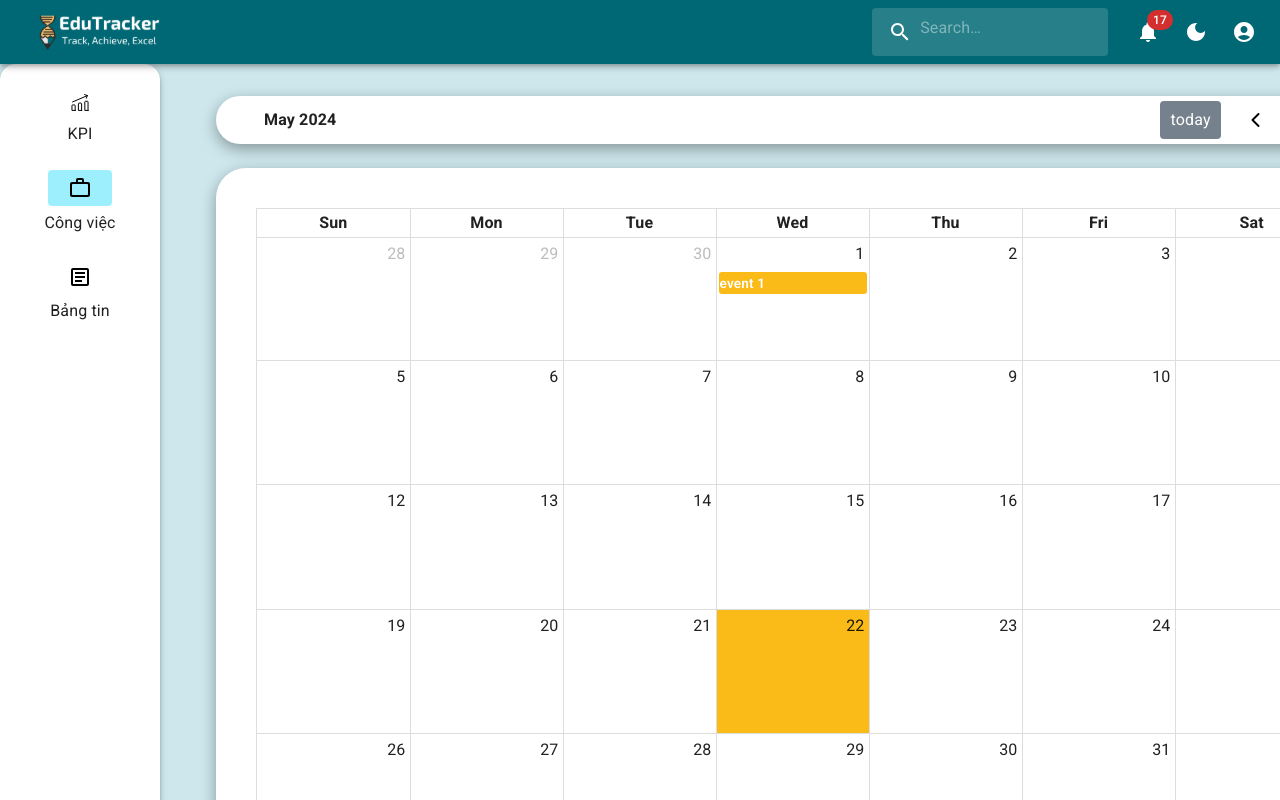
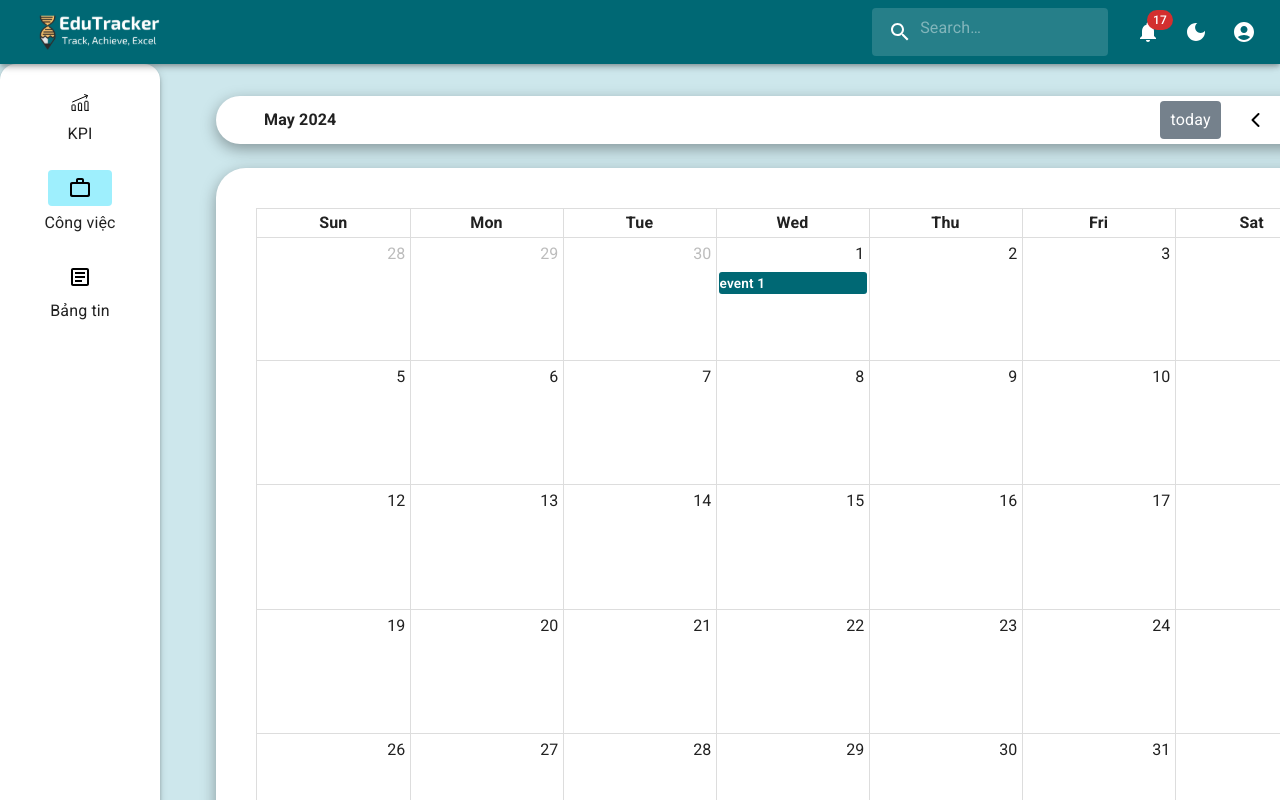
Before and after one commit to VoidKeishi/EduTracker, a React (Vite) app in the folder EduTracker/: page /task in a window 1280 px wide. Shown: the top 800 px of the page. Built offline with nearby package versions, Linux system fonts and the light colour scheme; a web font is replaced by a local one.

Commit message:
Fixed the color of the calendar

```diff
--- a/EduTracker/src/index.css
+++ b/EduTracker/src/index.css
@@ -60,7 +60,7 @@
 }
 
 .fc-day-today {
-  background-color: #FABB18 !important;
+  background-color: #ffffff !important;
 }
 
 .fc .fc-button-primary:not(:disabled).fc-button-active:focus,
@@ -75,7 +75,7 @@
 
 .fc-daygrid-block-event {
   cursor: pointer;
-  background-color: #FABB18;
+  background-color: #ffffff;
   border: 0;
   font-weight: 600;
 }
--- a/EduTracker/src/pages/Task/index.jsx
+++ b/EduTracker/src/pages/Task/index.jsx
@@ -36,6 +36,7 @@ function Task() {
             { title: 'Học piano', date: '2024-06-07' },
             { title: 'Trông thi Giải tích 3', date: '2024-06-06' }
           ]}
+          eventColor="#006874"
         />
       </Box>
       <Box
```
